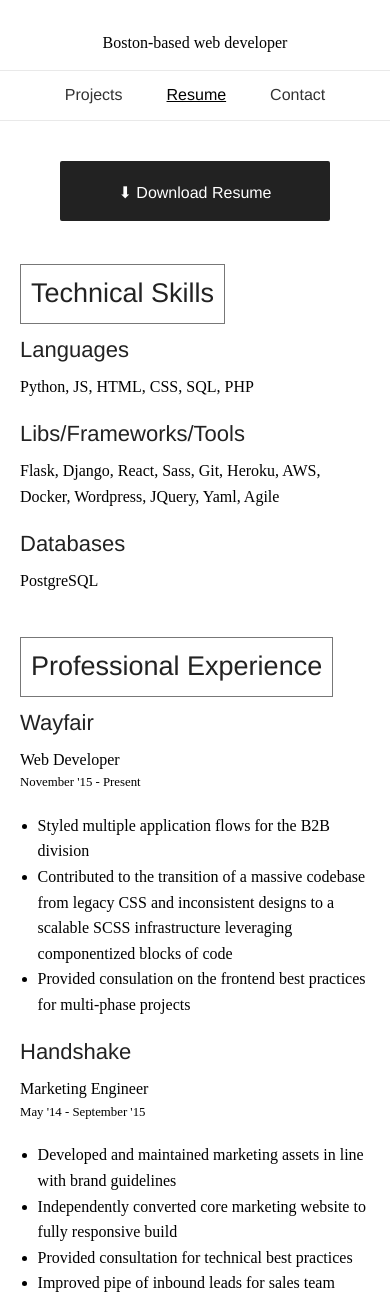
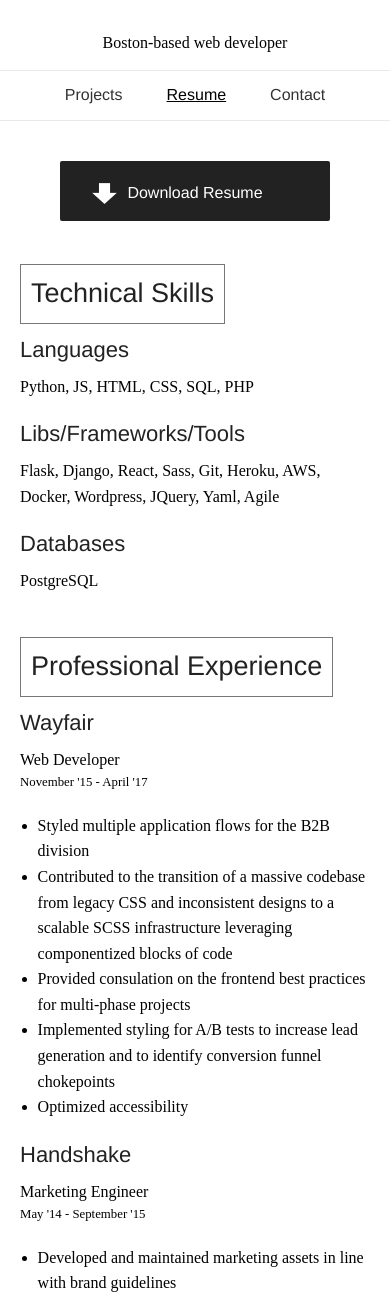
Before and after one commit to Kriordan/personal_portfolio, a Flask app: page /resume in a window 390 px wide. Shown: the part 169-1468 px from the top of the page. Run offline with Flask 2, Linux system fonts and the light colour scheme; parts of the project's set-up code (start-up, migrations or seed data) failed here and were passed over; some web fonts are replaced.

Commit message:
Fix arrow icon for mobile. Add updated resume. Copy changes for resume

```diff
--- a/project/static/css/main.css
+++ b/project/static/css/main.css
@@ -366,11 +366,22 @@ blockquote p {
   height: 60px;
   line-height: 60px;
   margin: 20px auto 40px;
+  position: relative;
   text-align: center;
   width: 270px;
 }
 .Resume-pdfLink:hover {
   background-color: #333;
+}
+.Resume-pdfLink:before {
+  background: url(/static/img/icons/arrow-down-white.png) no-repeat;
+  background-size: contain;
+  content: '';
+  height: 25px;
+  left: 30px;
+  position: absolute;
+  top: 20px;
+  width: 25px;
 }
 .Resume-block {
   margin-bottom: 40px;
--- a/project/static/less/resume.less
+++ b/project/static/less/resume.less
@@ -11,10 +11,21 @@
     height: 60px;
     line-height: 60px;
     margin: 20px auto 40px;
+    position: relative;
     text-align: center;
     width: 270px;
     &:hover {
       background-color: #333;
+    }
+    &:before {
+      background: url(/static/img/icons/arrow-down-white.png) no-repeat;
+      background-size: contain;
+      content: '';
+      height: 25px;
+      left: 30px;
+      position: absolute;
+      top: 20px;
+      width: 25px;
     }
   }
   &-block {
--- a/project/templates/resume.html
+++ b/project/templates/resume.html
@@ -5,7 +5,7 @@
 
   <a class="Resume-pdfLink" download
     href="{{ url_for('static', filename='downloads/keith_riordan_resume.pdf') }}">
-    ⬇ Download Resume
+    Download Resume
   </a>
 
   <div class="Resume-block">
@@ -32,11 +32,13 @@
       <div>
         <h3>Wayfair</h3>
         <p class="Resume-jobtitle">Web Developer</p>
-        <p class="Resume-date">November '15 - Present</p>
+        <p class="Resume-date">November '15 - April '17</p>
         <ul>
           <li>Styled multiple application flows for the B2B division</li>
           <li>Contributed to the transition of a massive codebase from legacy CSS and inconsistent designs to a scalable SCSS infrastructure leveraging componentized blocks of code</li>
           <li>Provided consulation on the frontend best practices for multi-phase projects</li>
+          <li>Implemented styling for A/B tests to increase lead generation and to identify conversion funnel chokepoints</li>
+          <li>Optimized accessibility</li>
         </ul>
       </div>
       <div>
--- a/runtime.txt
+++ b/runtime.txt
@@ -1 +1 @@
-python-3.6.4
+python-3.6.5
```
Also changed, not shown: project/static/img/icons/arrow-down-white.png (added), 1 other file.
